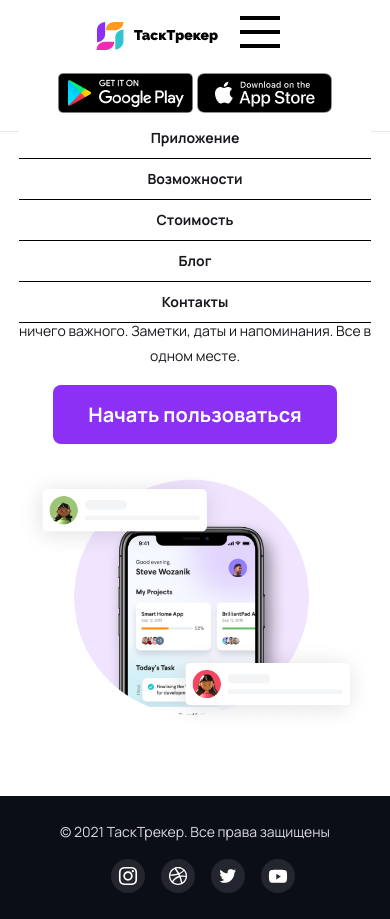
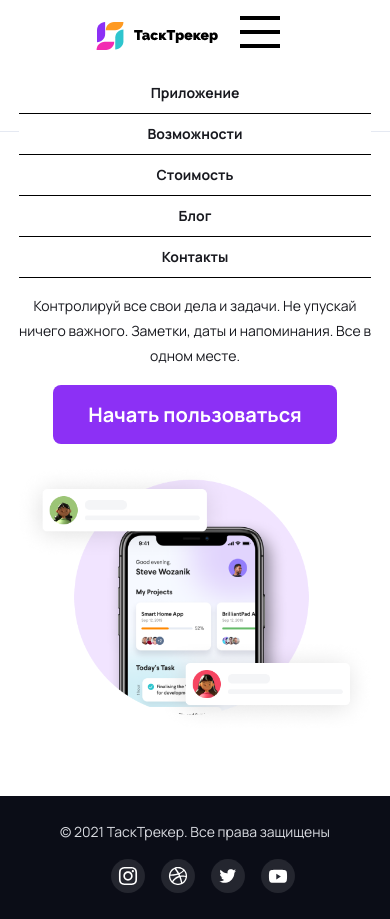
Before and after one commit to VeaTem/TaskTracker, a plain HTML site: page index.html in a window 390 px wide. Both pictures are taken after a click on the element 259 px from the left and 32 px from the top of the page. Drawn offline with nearby package versions, Linux system fonts and the light colour scheme.

Commit message:
Update media.css

```diff
--- a/css/media.css
+++ b/css/media.css
@@ -42,7 +42,7 @@
         justify-content: center;
     }
     .menu__list {
-        margin-top: 60px;
+        margin-top: 15px;
     }
     .app__link {
         margin: 0;
```
